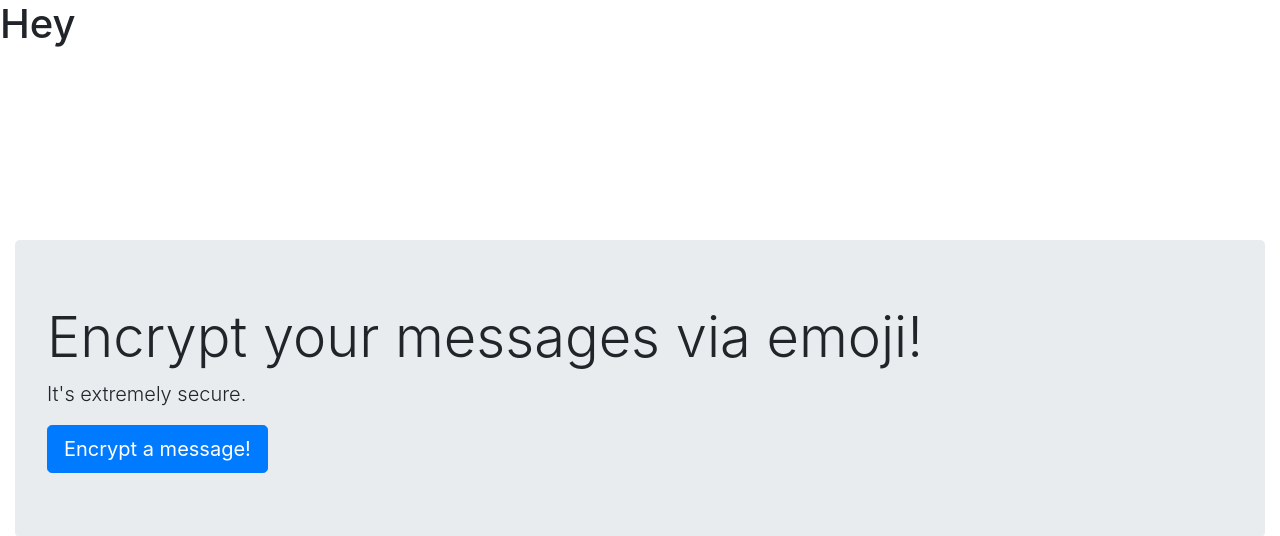
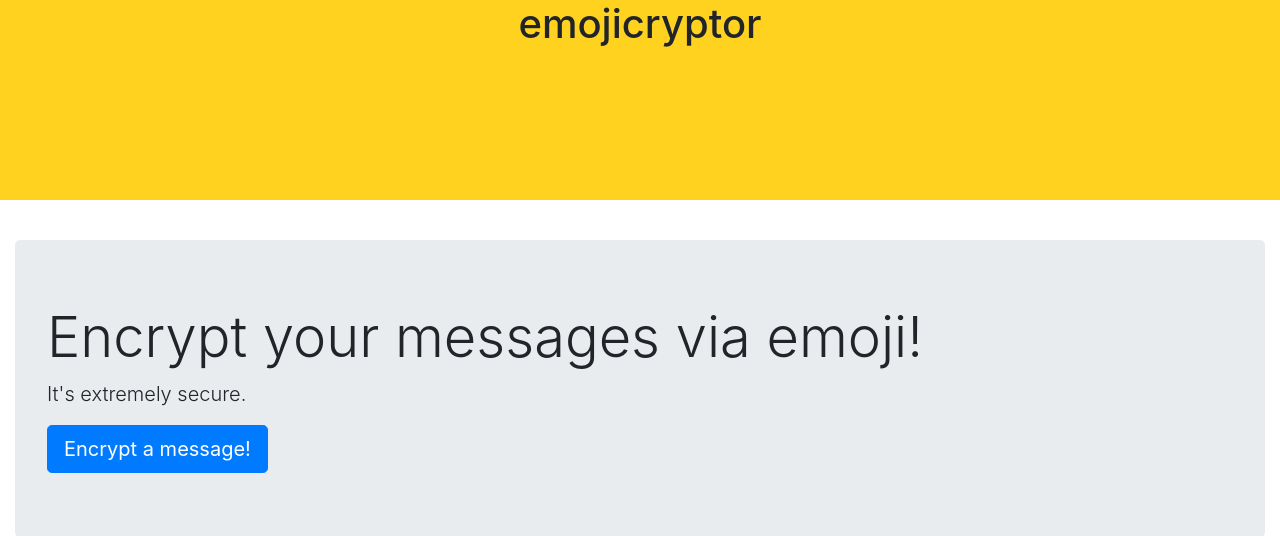
Before and after one commit to aelydens/teamworldbot, a Flask app: page / in a window 1280 px wide. Shown: the part 56-592 px from the top of the page. Run offline with Flask 2, Linux system fonts and the light colour scheme; some libraries are stand-ins or nearby versions.

Commit message:
more css

```diff
--- a/app/static/css/main.css
+++ b/app/static/css/main.css
@@ -13,6 +13,6 @@
 
 #banner {
   width: 100%;
-  color: ffd220;
+  background-color: #ffd220;
   height: 200px;
 }
--- a/app/templates/base.html
+++ b/app/templates/base.html
@@ -16,7 +16,7 @@
     </nav>
 
     <div id="banner">
-      <h1>Hey</h1>
+      <h1 style="text-align:center" >emojicryptor</h1>
 
     </div>
 
```
